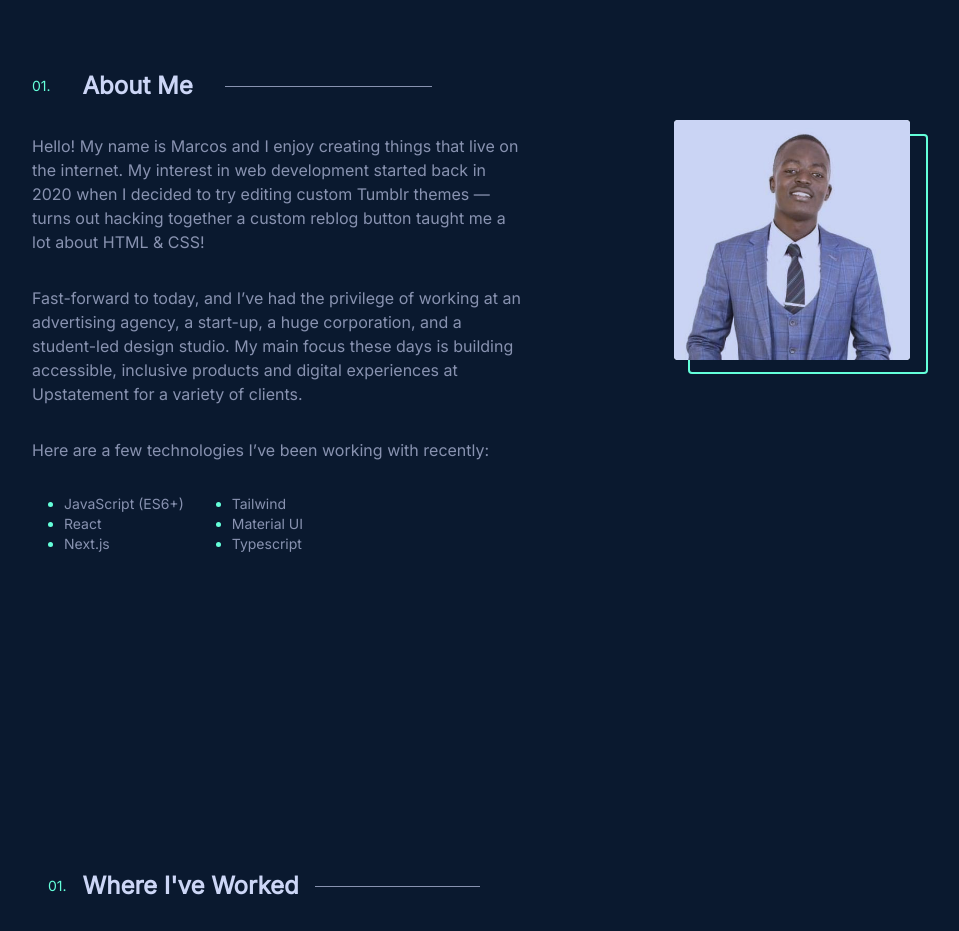
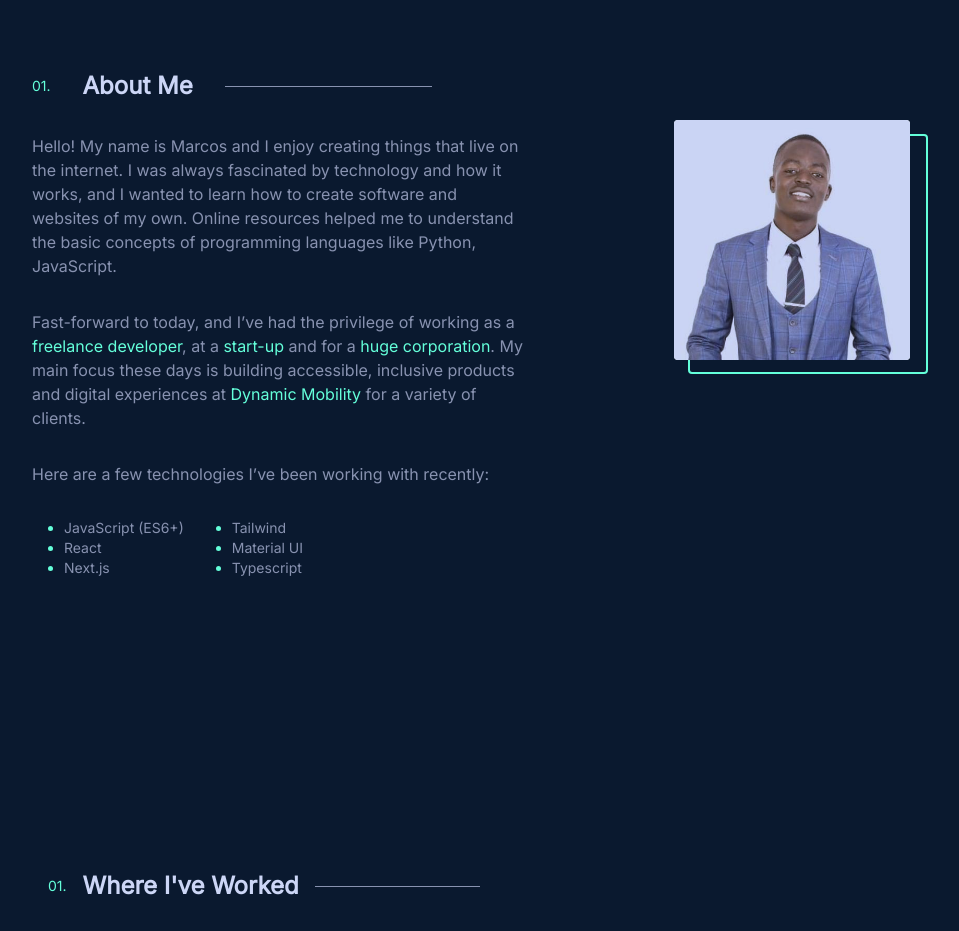
Before and after one commit to Marcos8060/port, a Next.js app: page / in a window 1280 px wide. Shown: the part 860-1791 px from the top of the page, without its empty margins (160-1119 px from the left). Built offline with nearby package versions, Linux system fonts and the light colour scheme.

Commit message:
made changes in the contact section

```diff
--- a/components/about.js
+++ b/components/about.js
@@ -12,17 +12,16 @@ const About = () => {
         <div className="md:w-1/2 w-full space-y-8 mx-auto">
           <p className="text-gray">
             Hello! My name is Marcos and I enjoy creating things that live on
-            the internet. My interest in web development started back in 2020
-            when I decided to try editing custom Tumblr themes — turns out
-            hacking together a custom reblog button taught me a lot about HTML &
-            CSS!
+            the internet. I was always fascinated by technology and how it
+            works, and I wanted to learn how to create software and websites of
+            my own. Online resources helped me to understand the basic concepts
+            of programming languages like Python, JavaScript.
           </p>
           <p className="text-gray">
-            Fast-forward to today, and I’ve had the privilege of working at an
-            advertising agency, a start-up, a huge corporation, and a
-            student-led design studio. My main focus these days is building
+            Fast-forward to today, and I’ve had the privilege of working as a
+            <span className="text-secondary"> freelance developer</span>, at a <span className="text-secondary">start-up</span> and for a <span className="text-secondary">huge corporation</span>. My main focus these days is building
             accessible, inclusive products and digital experiences at
-            Upstatement for a variety of clients.
+            <span className="text-secondary"> Dynamic Mobility</span> for a variety of clients.
           </p>
           <p className="text-gray">
             Here are a few technologies I’ve been working with recently:
```
